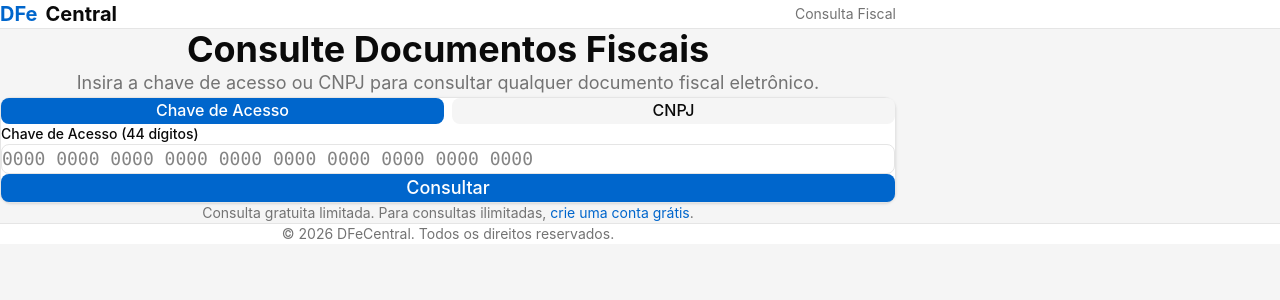
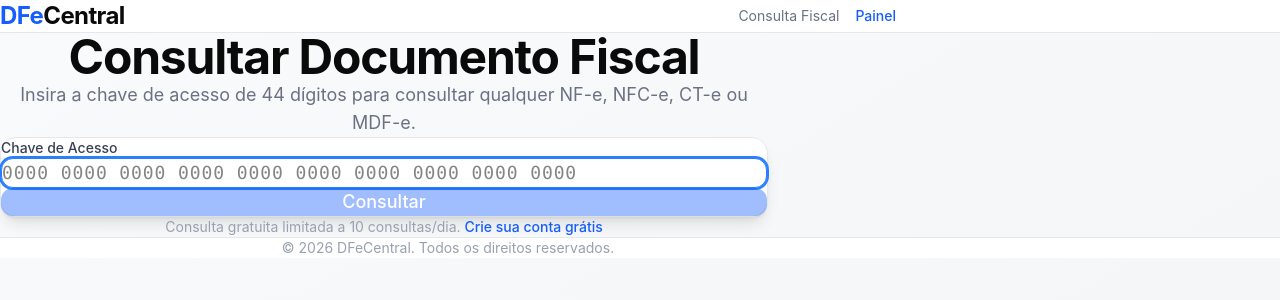
Before and after one commit to masterjefe-coder/dfecentral, a Next.js app in the folder apps/consulta/: page / in a window 1280 px wide. Shown: the top 300 px of the page. Built offline with nearby package versions, Linux system fonts and the light colour scheme.

Commit message:
refactor: consulta pública apenas por chave com detecção automática de tipo

```diff
--- a/apps/consulta/src/app/page.tsx
+++ b/apps/consulta/src/app/page.tsx
@@ -1,9 +1,7 @@
 'use client';
 
-import { useState } from 'react';
+import { useState, useMemo } from 'react';
 import Link from 'next/link';
-
-type TipoBusca = 'chave' | 'cnpj';
 
 interface DocumentoEncontrado {
   chaveAcesso: string;
@@ -18,13 +16,27 @@ interface DocumentoEncontrado {
   status: string;
 }
 
+const MODELOS: Record<string, { tipo: string; label: string; cor: string }> = {
+  '55': { tipo: 'nfe', label: 'NF-e', cor: 'bg-blue-100 text-blue-800' },
+  '65': { tipo: 'nfce', label: 'NFC-e', cor: 'bg-green-100 text-green-800' },
+  '57': { tipo: 'cte', label: 'CT-e', cor: 'bg-purple-100 text-purple-800' },
+  '58': { tipo: 'mdfe', label: 'MDF-e', cor: 'bg-orange-100 text-orange-800' },
+};
+
+function detectarTipo(chave: string) {
+  const nums = chave.replace(/\s/g, '');
+  if (nums.length !== 44) return null;
+  const modelo = nums.slice(20, 22);
+  return MODELOS[modelo] || null;
+}
+
 export default function ConsultaPage() {
-  const [tipoBusca, setTipoBusca] = useState<TipoBusca>('chave');
   const [chaveAcesso, setChaveAcesso] = useState('');
-  const [cnpj, setCnpj] = useState('');
   const [resultado, setResultado] = useState<DocumentoEncontrado | null>(null);
   const [erro, setErro] = useState('');
   const [carregando, setCarregando] = useState(false);
+
+  const infoChave = useMemo(() => detectarTipo(chaveAcesso), [chaveAcesso]);
 
   const formatarChave = (valor: string) => {
     const apenasNumeros = valor.replace(/\D/g, '').slice(0, 44);
@@ -32,12 +44,11 @@ export default function ConsultaPage() {
   };
 
   const formatarCNPJ = (valor: string) => {
-    const apenasNumeros = valor.replace(/\D/g, '').slice(0, 14);
-    return apenasNumeros
-      .replace(/^(\d{2})(\d)/, '$1.$2')
-      .replace(/^(\d{2})\.(\d{3})(\d)/, '$1.$2.$3')
-      .replace(/\.(\d{3})(\d)/, '.$1/$2')
-      .replace(/(\d{4})(\d)/, '$1-$2');
+    const apenasNumeros = valor.replace(/\D/g, '');
+    return apenasNumeros.replace(
+      /^(\d{2})(\d{3})(\d{3})(\d{4})(\d{2})$/,
+      '$1.$2.$3/$4-$5'
+    );
   };
 
   const formatarMoeda = (valor: string) => {
@@ -63,47 +74,34 @@ export default function ConsultaPage() {
     }
   };
 
-  const statusColor = (status: string) => {
-    switch (status) {
-      case 'autorizada':
-        return 'text-green-600 bg-green-50';
-      case 'cancelada':
-        return 'text-red-600 bg-red-50';
-      case 'denegada':
-        return 'text-red-600 bg-red-50';
-      default:
-        return 'text-yellow-600 bg-yellow-50';
-    }
+  const statusBadge = (status: string) => {
+    const cores: Record<string, string> = {
+      autorizada: 'text-green-700 bg-green-50 border-green-200',
+      cancelada: 'text-red-700 bg-red-50 border-red-200',
+      denegada: 'text-red-700 bg-red-50 border-red-200',
+    };
+    return cores[status] || 'text-yellow-700 bg-yellow-50 border-yellow-200';
   };
 
   const handleBuscar = async () => {
+    const chave = chaveAcesso.replace(/\s/g, '');
+    if (chave.length !== 44) {
+      setErro('Chave de acesso deve ter 44 dígitos');
+      return;
+    }
+
+    if (!infoChave) {
+      setErro('Tipo de documento não reconhecido nesta chave');
+      return;
+    }
+
     setCarregando(true);
     setErro('');
     setResultado(null);
 
     try {
       const baseUrl = process.env.NEXT_PUBLIC_API_URL || 'https://api.dfecentral.com.br';
-      let url = '';
-
-      if (tipoBusca === 'chave') {
-        const chave = chaveAcesso.replace(/\s/g, '');
-        if (chave.length !== 44) {
-          setErro('Chave de acesso deve ter 44 dígitos');
-          setCarregando(false);
-          return;
-        }
-        url = `${baseUrl}/api/v1/nfe/${chave}`;
-      } else {
-        const cnpjLimpo = cnpj.replace(/\D/g, '');
-        if (cnpjLimpo.length !== 14) {
-          setErro('CNPJ deve ter 14 dígitos');
-          setCarregando(false);
-          return;
-        }
-        url = `${baseUrl}/api/v1/nfe?cnpj=${cnpjLimpo}`;
-      }
-
-      const response = await fetch(url);
+      const response = await fetch(`${baseUrl}/api/v1/${infoChave.tipo}/${chave}`);
       const data = await response.json();
 
       if (!data.sucesso) {
@@ -111,12 +109,7 @@ export default function ConsultaPage() {
         return;
       }
 
-      if (tipoBusca === 'chave') {
       setResultado(data.dados);
-      } else {
-        // Lista de documentos
-        setResultado(data.dados?.documentos?.[0] || null);
-      }
     } catch {
       setErro('Erro ao consultar. Tente novamente.');
     } finally {
@@ -125,185 +118,164 @@ export default function ConsultaPage() {
   };
 
   return (
-    <div className="min-h-screen bg-[var(--secondary)]">
-      {/* Header */}
-      <header className="bg-[var(--background)] border-b border-[var(--border)]">
-        <div className="max-w-4xl mx-auto px-4 py-4 flex items-center justify-between">
+    <div className="min-h-screen bg-gradient-to-br from-gray-50 to-gray-100">
+      <header className="bg-white border-b border-gray-200 sticky top-0 z-10">
+        <div className="max-w-4xl mx-auto px-4 py-3 flex items-center justify-between">
           <Link href="/" className="flex items-center gap-2">
-            <span className="text-xl font-bold text-[var(--primary)]">DFe</span>
-            <span className="text-xl font-bold">Central</span>
+            <span className="text-2xl font-bold tracking-tight">
+              <span className="text-blue-600">DFe</span>
+              <span>Central</span>
+            </span>
           </Link>
-          <span className="text-sm text-[var(--muted-foreground)]">Consulta Fiscal</span>
+          <div className="flex items-center gap-4 text-sm">
+            <span className="text-gray-500 hidden sm:inline">Consulta Fiscal</span>
+            <Link href="https://www.dfecentral.com.br" className="text-blue-600 hover:text-blue-700 font-medium">
+              Painel
+            </Link>
+          </div>
         </div>
       </header>
 
-      <main className="max-w-4xl mx-auto px-4 py-12">
-        {/* Hero */}
-        <div className="text-center mb-10">
-          <h1 className="text-3xl md:text-4xl font-bold mb-3">
-            Consulte Documentos Fiscais
+      <main className="max-w-3xl mx-auto px-4 py-8 md:py-16">
+        <div className="text-center mb-8 md:mb-12">
+          <h1 className="text-3xl md:text-5xl font-bold mb-3 tracking-tight">
+            Consultar Documento Fiscal
           </h1>
-          <p className="text-[var(--muted-foreground)] text-lg">
-            Insira a chave de acesso ou CNPJ para consultar qualquer documento fiscal eletrônico.
+          <p className="text-gray-500 text-lg">
+            Insira a chave de acesso de 44 dígitos para consultar qualquer NF-e, NFC-e, CT-e ou MDF-e.
           </p>
         </div>
 
-        {/* Card de Busca */}
-        <div className="bg-[var(--background)] rounded-xl border border-[var(--border)] p-6 md:p-8 shadow-sm">
-          {/* Tipo de Busca */}
-          <div className="flex gap-2 mb-6">
-            <button
-              onClick={() => setTipoBusca('chave')}
-              className={`flex-1 py-2 px-4 rounded-lg font-medium transition-colors ${
-                tipoBusca === 'chave'
-                  ? 'bg-[var(--primary)] text-[var(--primary-foreground)]'
-                  : 'bg-[var(--secondary)] text-[var(--secondary-foreground)] hover:bg-[var(--border)]'
-              }`}
-            >
+        <div className="bg-white rounded-2xl border border-gray-200 p-6 md:p-8 shadow-lg">
+          <label className="block text-sm font-medium text-gray-700 mb-2">
             Chave de Acesso
-            </button>
-            <button
-              onClick={() => setTipoBusca('cnpj')}
-              className={`flex-1 py-2 px-4 rounded-lg font-medium transition-colors ${
-                tipoBusca === 'cnpj'
-                  ? 'bg-[var(--primary)] text-[var(--primary-foreground)]'
-                  : 'bg-[var(--secondary)] text-[var(--secondary-foreground)] hover:bg-[var(--border)]'
-              }`}
-            >
-              CNPJ
-            </button>
-          </div>
-
-          {/* Input */}
-          <div className="mb-6">
-            {tipoBusca === 'chave' ? (
-              <div>
-                <label className="block text-sm font-medium mb-2">
-                  Chave de Acesso (44 dígitos)
           </label>
+          <div className="relative">
             <input
               type="text"
               value={chaveAcesso}
-                  onChange={(e) => setChaveAcesso(formatarChave(e.target.value))}
+              onChange={(e) => { setChaveAcesso(formatarChave(e.target.value)); setErro(''); }}
+              onKeyDown={(e) => e.key === 'Enter' && handleBuscar()}
               placeholder="0000 0000 0000 0000 0000 0000 0000 0000 0000 0000"
-                  className="w-full px-4 py-3 border border-[var(--border)] rounded-lg font-mono text-lg focus:outline-none focus:ring-2 focus:ring-[var(--primary)] focus:border-transparent bg-[var(--background)]"
+              className="w-full px-4 py-3.5 border border-gray-300 rounded-xl font-mono text-lg tracking-wider focus:outline-none focus:ring-2 focus:ring-blue-500 focus:border-blue-500 bg-white transition-shadow"
               maxLength={59}
+              autoFocus
             />
-              </div>
-            ) : (
-              <div>
-                <label className="block text-sm font-medium mb-2">
-                  CNPJ do Emitente
-                </label>
-                <input
-                  type="text"
-                  value={cnpj}
-                  onChange={(e) => setCnpj(formatarCNPJ(e.target.value))}
-                  placeholder="00.000.000/0000-00"
-                  className="w-full px-4 py-3 border border-[var(--border)] rounded-lg text-lg focus:outline-none focus:ring-2 focus:ring-[var(--primary)] focus:border-transparent bg-[var(--background)]"
-                  maxLength={18}
-                />
+            {infoChave && chaveAcesso.replace(/\s/g, '').length === 44 && (
+              <div className={`absolute right-3 top-1/2 -translate-y-1/2 px-2.5 py-1 rounded-full text-xs font-bold ${infoChave.cor}`}>
+                {infoChave.label}
               </div>
             )}
           </div>
 
-          {/* Botão */}
           <button
             onClick={handleBuscar}
-            disabled={carregando}
-            className="w-full py-3 px-6 bg-[var(--primary)] text-[var(--primary-foreground)] rounded-lg font-medium text-lg hover:opacity-90 transition-opacity disabled:opacity-50 disabled:cursor-not-allowed"
+            disabled={carregando || chaveAcesso.replace(/\s/g, '').length !== 44}
+            className="w-full mt-4 py-3.5 px-6 bg-blue-600 text-white rounded-xl font-medium text-lg hover:bg-blue-700 transition-colors disabled:opacity-40 disabled:cursor-not-allowed shadow-sm"
           >
-            {carregando ? 'Consultando...' : 'Consultar'}
+            {carregando ? (
+              <span className="flex items-center justify-center gap-2">
+                <svg className="animate-spin h-5 w-5" viewBox="0 0 24 24">
+                  <circle className="opacity-25" cx="12" cy="12" r="10" stroke="currentColor" strokeWidth="4" fill="none" />
+                  <path className="opacity-75" fill="currentColor" d="M4 12a8 8 0 018-8V0C5.373 0 0 5.373 0 12h4z" />
+                </svg>
+                Consultando...
+              </span>
+            ) : 'Consultar'}
           </button>
 
-          {/* Erro */}
           {erro && (
-            <div className="mt-4 p-4 bg-red-50 text-red-700 rounded-lg text-sm">
-              {erro}
+            <div className="mt-4 p-4 bg-red-50 border border-red-200 text-red-700 rounded-xl text-sm flex items-start gap-3">
+              <svg className="w-5 h-5 mt-0.5 shrink-0" fill="none" viewBox="0 0 24 24" stroke="currentColor">
+                <path strokeLinecap="round" strokeLinejoin="round" strokeWidth={2} d="M12 8v4m0 4h.01M21 12a9 9 0 11-18 0 9 9 0 0118 0z" />
+              </svg>
+              <span>{erro}</span>
             </div>
           )}
         </div>
 
-        {/* Resultado */}
         {resultado && (
-          <div className="mt-8 bg-[var(--background)] rounded-xl border border-[var(--border)] p-6 md:p-8 shadow-sm">
-            <h2 className="text-xl font-bold mb-6">Documento Encontrado</h2>
-
-            <div className="grid grid-cols-1 md:grid-cols-2 gap-4">
-              <div>
-                <span className="text-sm text-[var(--muted-foreground)]">Tipo</span>
-                <p className="font-medium uppercase">{resultado.tipo}</p>
+          <div className="mt-6 bg-white rounded-2xl border border-gray-200 shadow-lg overflow-hidden">
+            <div className="px-6 py-4 bg-gradient-to-r from-blue-600 to-blue-700 text-white flex items-center justify-between">
+              <div className="flex items-center gap-3">
+                <div className="w-10 h-10 bg-white/20 rounded-lg flex items-center justify-center font-bold text-lg">
+                  {resultado.tipo?.slice(0, 2).toUpperCase() || '?'}
                 </div>
                 <div>
-                <span className="text-sm text-[var(--muted-foreground)]">Status</span>
-                <p className={`font-medium inline-block px-2 py-1 rounded ${statusColor(resultado.status)}`}>
+                  <h2 className="font-bold text-lg">{resultado.tipo?.toUpperCase() || 'Documento'} Encontrado</h2>
+                  <p className="text-blue-100 text-xs">Chave de Acesso válida</p>
+                </div>
+              </div>
+              <span className={`px-3 py-1 rounded-full text-xs font-bold border ${statusBadge(resultado.status)}`}>
                 {resultado.status}
-                </p>
+              </span>
+            </div>
+
+            <div className="p-6">
+              <div className="grid grid-cols-2 md:grid-cols-3 gap-5">
+                <div>
+                  <span className="text-xs text-gray-500 uppercase tracking-wider">Número</span>
+                  <p className="font-semibold text-gray-900 mt-0.5">{resultado.numero}</p>
                 </div>
                 <div>
-                <span className="text-sm text-[var(--muted-foreground)]">Número / Série</span>
-                <p className="font-medium">{resultado.numero} / {resultado.serie}</p>
+                  <span className="text-xs text-gray-500 uppercase tracking-wider">Série</span>
+                  <p className="font-semibold text-gray-900 mt-0.5">{resultado.serie}</p>
                 </div>
                 <div>
-                <span className="text-sm text-[var(--muted-foreground)]">Data de Emissão</span>
-                <p className="font-medium">{formatarData(resultado.dataEmissao)}</p>
+                  <span className="text-xs text-gray-500 uppercase tracking-wider">Emissão</span>
+                  <p className="font-semibold text-gray-900 mt-0.5">{formatarData(resultado.dataEmissao)}</p>
                 </div>
-              <div>
-                <span className="text-sm text-[var(--muted-foreground)]">CNPJ Emitente</span>
-                <p className="font-medium font-mono">{formatarCNPJ(resultado.cnpjEmitente)}</p>
-              </div>
-              <div>
-                <span className="text-sm text-[var(--muted-foreground)]">Razão Social</span>
-                <p className="font-medium">{resultado.razaoSocialEmitente}</p>
+                <div className="col-span-2">
+                  <span className="text-xs text-gray-500 uppercase tracking-wider">Emitente</span>
+                  <p className="font-semibold text-gray-900 mt-0.5">{resultado.razaoSocialEmitente}</p>
+                  <p className="font-mono text-sm text-gray-500">{formatarCNPJ(resultado.cnpjEmitente)}</p>
                 </div>
                 {resultado.cnpjDestinatario && (
-                <div>
-                  <span className="text-sm text-[var(--muted-foreground)]">CNPJ Destinatário</span>
-                  <p className="font-medium font-mono">{formatarCNPJ(resultado.cnpjDestinatario)}</p>
+                  <div className="col-span-2">
+                    <span className="text-xs text-gray-500 uppercase tracking-wider">Destinatário</span>
+                    <p className="font-semibold text-gray-900 mt-0.5">{resultado.razaoSocialDestinatario}</p>
+                    <p className="font-mono text-sm text-gray-500">{formatarCNPJ(resultado.cnpjDestinatario)}</p>
                   </div>
                 )}
-              <div>
-                <span className="text-sm text-[var(--muted-foreground)]">Valor Total</span>
-                <p className="font-bold text-lg">{formatarMoeda(resultado.valorTotal)}</p>
+                <div className="md:col-start-3 md:row-start-2 flex flex-col justify-end">
+                  <span className="text-xs text-gray-500 uppercase tracking-wider">Valor Total</span>
+                  <p className="text-2xl font-bold text-gray-900 mt-0.5">{formatarMoeda(resultado.valorTotal)}</p>
                 </div>
               </div>
 
-            {/* Chave de Acesso */}
-            <div className="mt-6 pt-4 border-t border-[var(--border)]">
-              <span className="text-sm text-[var(--muted-foreground)]">Chave de Acesso</span>
-              <p className="font-mono text-sm break-all mt-1">{resultado.chaveAcesso}</p>
+              <div className="mt-6 pt-4 border-t border-gray-100">
+                <span className="text-xs text-gray-500 uppercase tracking-wider">Chave de Acesso</span>
+                <p className="font-mono text-sm text-gray-700 mt-1 break-all select-all">{resultado.chaveAcesso}</p>
               </div>
 
-            {/* Ações */}
-            <div className="mt-6 flex flex-col sm:flex-row gap-3">
-              <button className="flex-1 py-2 px-4 border border-[var(--border)] rounded-lg font-medium hover:bg-[var(--secondary)] transition-colors">
+              <div className="mt-6 flex flex-col sm:flex-row gap-2">
+                <button className="flex-1 py-2.5 px-4 border-2 border-gray-200 rounded-xl font-medium text-gray-700 hover:bg-gray-50 hover:border-gray-300 transition-colors">
                   Download XML
                 </button>
-              <button className="flex-1 py-2 px-4 border border-[var(--border)] rounded-lg font-medium hover:bg-[var(--secondary)] transition-colors">
+                <button className="flex-1 py-2.5 px-4 border-2 border-gray-200 rounded-xl font-medium text-gray-700 hover:bg-gray-50 hover:border-gray-300 transition-colors">
                   Visualizar DANFE
                 </button>
-              <button className="flex-1 py-2 px-4 bg-[var(--primary)] text-[var(--primary-foreground)] rounded-lg font-medium hover:opacity-90 transition-opacity">
+                <button className="flex-1 py-2.5 px-4 bg-blue-600 text-white rounded-xl font-medium hover:bg-blue-700 transition-colors">
                   Compartilhar
                 </button>
               </div>
             </div>
+          </div>
         )}
 
-        {/* Info */}
-        <div className="mt-12 text-center text-sm text-[var(--muted-foreground)]">
+        <div className="mt-10 text-center text-sm text-gray-400 space-y-2">
           <p>
-            Consulta gratuita limitada. Para consultas ilimitadas,{' '}
-            <Link href="https://www.dfecentral.com.br/auth/cadastrar" className="text-[var(--primary)] hover:underline">
-              crie uma conta grátis
-            </Link>.
+            Consulta gratuita limitada a 10 consultas/dia.{' '}
+            <Link href="https://www.dfecentral.com.br/auth/cadastrar" className="text-blue-600 hover:text-blue-700 font-medium">
+              Crie sua conta grátis
+            </Link>
           </p>
         </div>
       </main>
 
-      {/* Footer */}
-      <footer className="py-8 px-4 border-t border-[var(--border)] bg-[var(--background)]">
-        <div className="max-w-4xl mx-auto text-center text-sm text-[var(--muted-foreground)]">
-          <p>© 2026 DFeCentral. Todos os direitos reservados.</p>
+      <footer className="py-6 px-4 border-t border-gray-200 bg-white">
+        <div className="max-w-4xl mx-auto text-center text-sm text-gray-400">
+          <p>&copy; 2026 DFeCentral. Todos os direitos reservados.</p>
         </div>
       </footer>
     </div>
```
Also changed, not shown: packages/shared/src/utils/index.ts (+39 -0 lines), 1 other file (tests, documents, lock files or other folders). Lines whose indentation alone changed are shown as unchanged.
